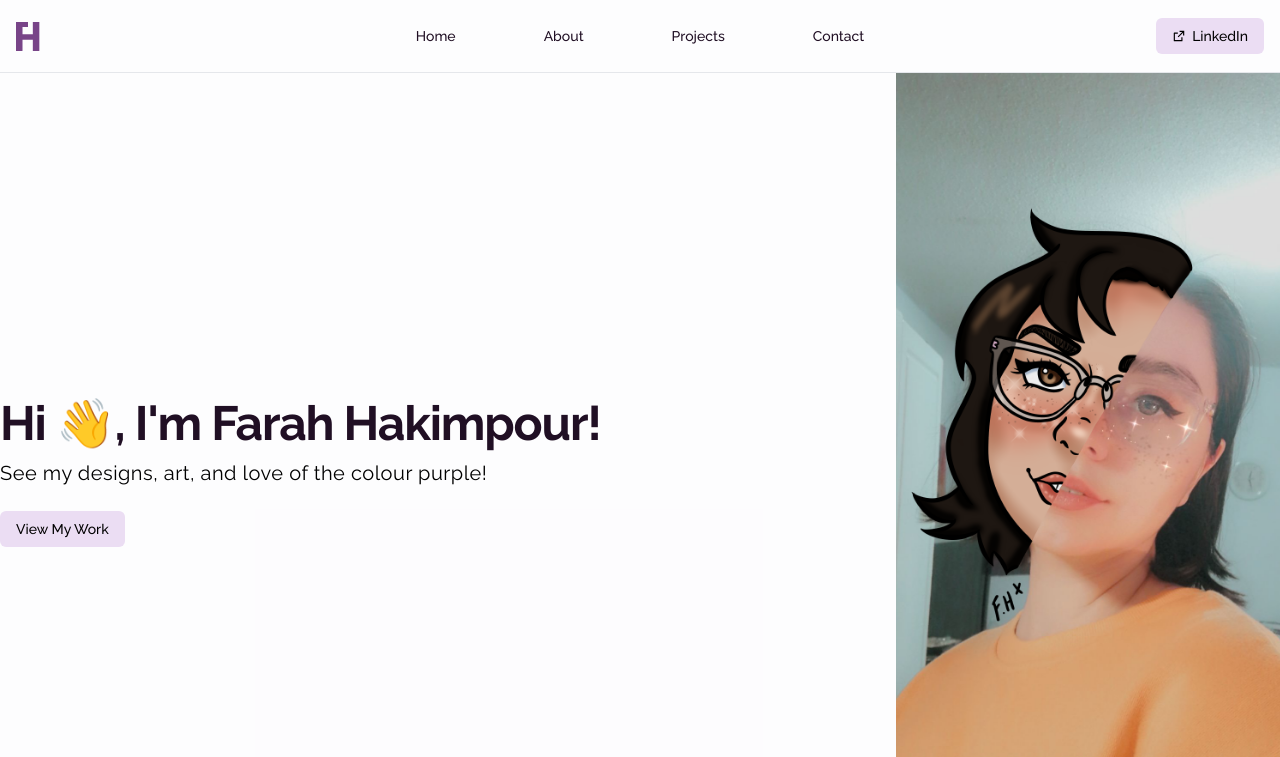
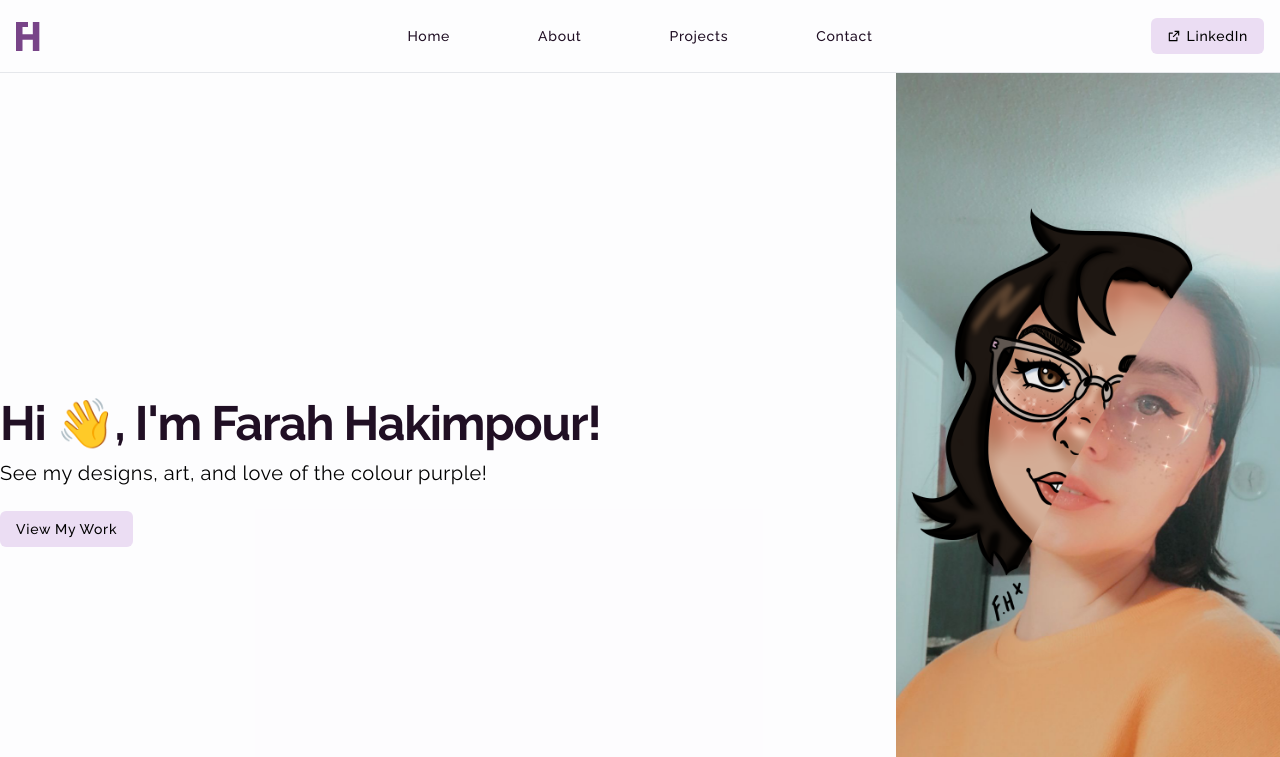
Before and after one commit to Justin-Bento/farah-hakimpour, a Next.js app: page / in a window 1280 px wide. Shown: the top 757 px of the page. Built offline with nearby package versions, Linux system fonts and the light colour scheme.

Commit message:
updated tracking for button font

```diff
--- a/src/components/Button.tsx
+++ b/src/components/Button.tsx
@@ -4,7 +4,7 @@ import { cva, type VariantProps } from "class-variance-authority"
 
 
 const buttonVariants = cva(
-  "inline-flex items-center justify-center rounded-md text-sm font-medium transition-colors focus-visible:outline-none focus-visible:ring-1 focus-visible:ring-ring disabled:pointer-events-none disabled:opacity-50",
+  "inline-flex items-center justify-center rounded-md text-sm tracking-wider font-medium transition-colors focus-visible:outline-none focus-visible:ring-1 focus-visible:ring-ring disabled:pointer-events-none disabled:opacity-50",
   {
     variants: {
       variant: {
```
